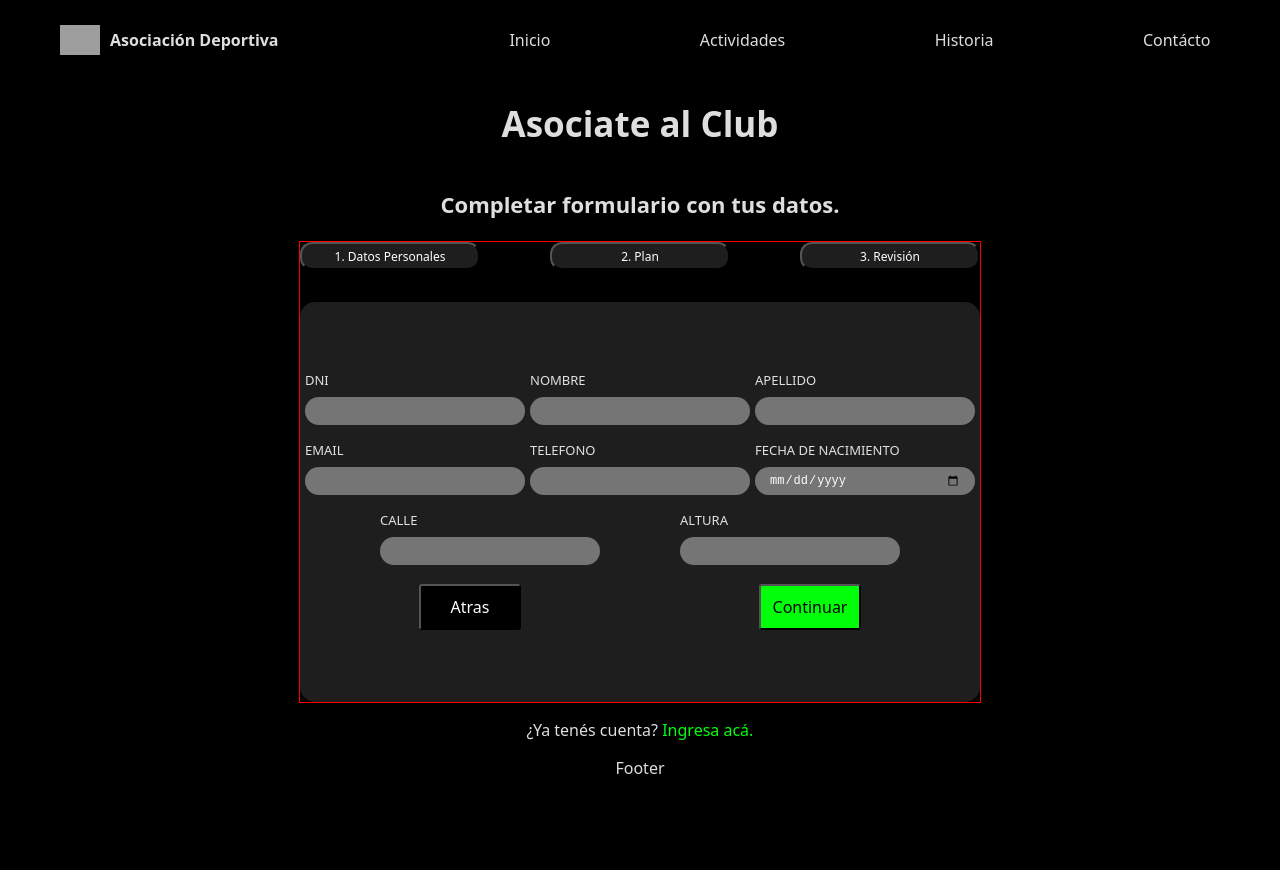
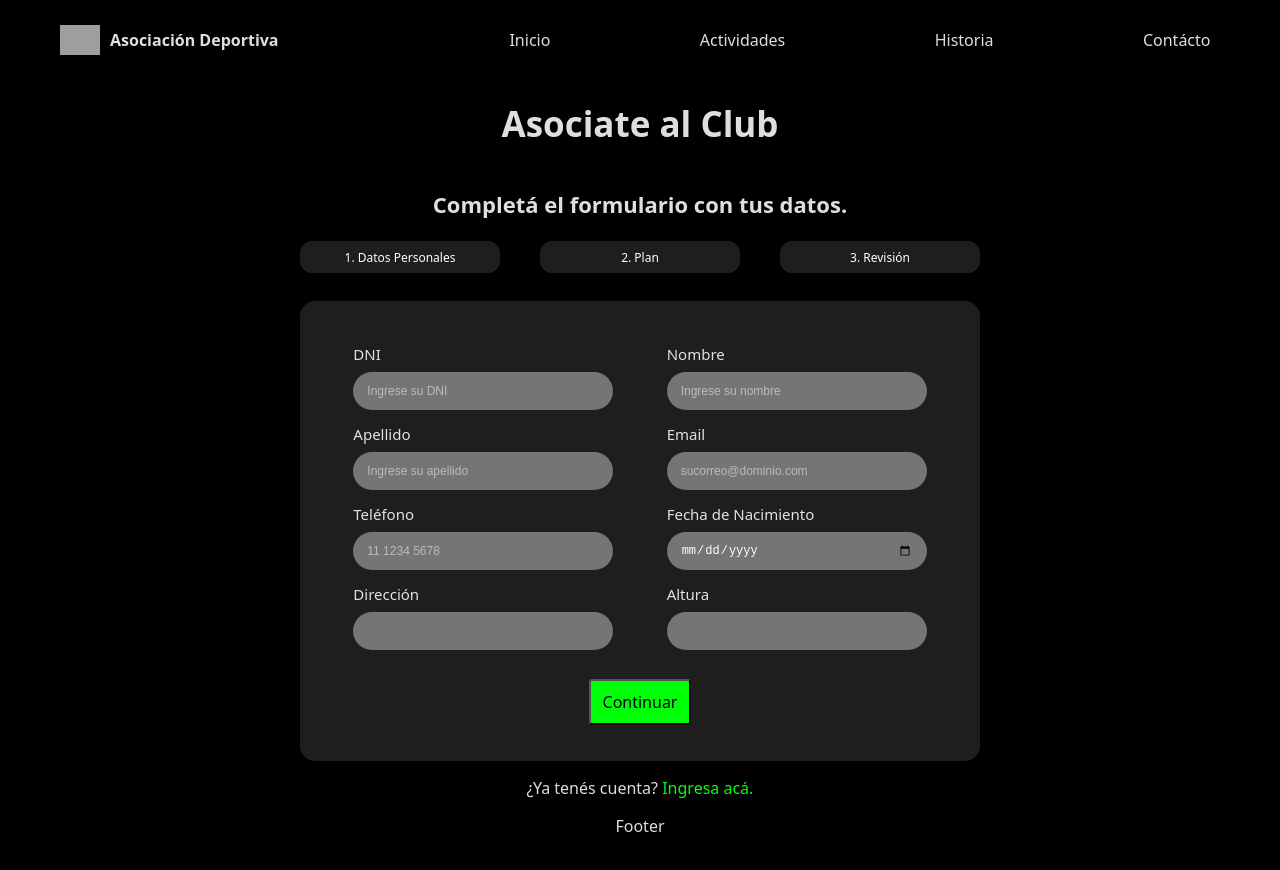
Before and after one commit to JuanPabloRomero00/SAD, a React (Vite) app in the folder frontend/: page /signup in a window 1280 px wide. Shown: the top 870 px of the page. Built offline with nearby package versions, Linux system fonts and the light colour scheme; grey boxes are pictures that could not be loaded.

Commit message:
Se agregan pasos al formulario de creacion de cuenta

```diff
--- a/frontend/src/index.css
+++ b/frontend/src/index.css
@@ -10,6 +10,18 @@
   text-rendering: optimizeLegibility;
   -webkit-font-smoothing: antialiased;
   -moz-osx-font-smoothing: grayscale;
+}
+
+/* Chrome, Safari, Edge, Opera */
+input[type=number]::-webkit-inner-spin-button,
+input[type=number]::-webkit-outer-spin-button {
+  -webkit-appearance: none;
+  margin: 0;
+}
+
+/* Firefox */
+input[type=number] {
+  -moz-appearance: textfield;
 }
 
 a {
@@ -80,7 +92,7 @@ button:focus-visible {
   flex-direction: column;
   width: 100%;
   max-width: 680px;
-  border: 1px solid red;
+  min-width: 680px;
 }
 
 .formTitle{
@@ -100,7 +112,7 @@ button:focus-visible {
 
  .formData {
   background-color: #1e1e1e;
-  height: 400px;
+  height: 460px;
   border-radius: 15px;
   display: flex;
   flex-direction: row;
@@ -108,10 +120,11 @@ button:focus-visible {
   justify-content: space-evenly;
   width: 100%;
   align-content: center;
+  min-width: 680px;
 }
 
 .formGroup {
-  height: 70px;
+  height: 80px;
   display: flex;
   flex-direction: column;
   align-items: flex-start;
@@ -119,7 +132,8 @@ button:focus-visible {
 }
 
 .formLabel {
-  font-size: 13px;
+  font-size: 15px;
+  font-weight: 500;
 }
 
 .formButton {
@@ -127,7 +141,8 @@ button:focus-visible {
   justify-content: space-around;
   width: 100%;
   height: 68px;
-  align-items: center;
+  align-items: flex-end;
+  align-self: flex-end;
 }
 
 .stepButton {
@@ -135,26 +150,37 @@ button:focus-visible {
   font-size: 12px;
   background-color: #1e1e1e;
   text-align: center;
-  width: 180px;
+  width: 200px;
   display: flex;
   justify-content: center;
   align-items: center;
-  height: 28px;
+  height: 32px;
   border-radius: 12px;
+  border: none;
+  outline: none;
+}
+
+.stepButton:focus{
+  outline: none;
+  border: none;
 }
 
 .formInput {
   box-sizing: border-box;
-  height: 28px;
-  max-width: 220px;
+  height: 38px;
+  max-width: 260px;
   padding: 0 14px;
   color: white;
   background-color: #757575;
-  width: 240px;
+  width: 260px;
   border-radius: 25px;
   font-size: 12px;
   outline: none;
   border: none;
+}
+
+.formInput::placeholder {
+  color: #bbbbbb;
 }
 
 .backButton {
--- a/frontend/src/pages/Signup.jsx
+++ b/frontend/src/pages/Signup.jsx
@@ -1,74 +1,140 @@
-import React from 'react'
+import React, { useState } from 'react'
 import TextField from '@mui/material/TextField';
 import Box from '@mui/material/Box';
 import { Form, Link } from 'react-router-dom';
 
+const Step1 = () => {
+  const [dni, setDni] = useState("");
+
+  const preventArrows = (e) => {
+    if (e.key === "ArrowUp" || e.key === "ArrowDown") {
+      e.preventDefault();
+    }
+  };
+
+  return (
+    <>
+      <div className='formGroup'>
+        <label className='formLabel' htmlFor='dni'>DNI</label>
+        <input id='dni' className='formInput' type='number' value={dni} placeholder='Ingrese su DNI'
+          onChange={(e) => setDni(e.target.value)}
+          onKeyDown={preventArrows}
+        />
+      </div>
+      <div className='formGroup'>
+        <label className='formLabel' htmlFor='nombre'>Nombre</label>
+        <input id='nombre' className='formInput' placeholder='Ingrese su nombre' type='text' />
+      </div>
+      <div className='formGroup'>
+        <label className='formLabel' htmlFor='apellido'>Apellido</label>
+        <input id='apellido' className='formInput' placeholder='Ingrese su apellido' type='text' />
+      </div>
+      <div className='formGroup'>
+        <label className='formLabel' htmlFor='email'>Email</label>
+        <input id='email' className='formInput' placeholder='sucorreo@dominio.com' type='email' />
+      </div>
+      <div className='formGroup'>
+        <label className='formLabel' htmlFor='telefono'>Teléfono</label>
+        <input id='telefono' className='formInput' placeholder='11 1234 5678' maxLength="15" type='tel' onKeyDown={preventArrows} />
+      </div>
+      <div className='formGroup'>
+        <label className='formLabel' htmlFor='fechaNacimiento'>Fecha de Nacimiento</label>
+        <input id='fechaNacimiento' className='formInput' type='date' />
+      </div>
+      <div className='formGroup'>
+        <label className='formLabel' htmlFor='direccion'>Dirección</label>
+        <input id='direccion' className='formInput' type='text' />
+      </div>
+      <div className='formGroup'>
+        <label className='formLabel' htmlFor='altura'>Altura</label>
+        <input id='altura' className='formInput' type='number' onKeyDown={preventArrows} />
+      </div>
+    </>
+  );
+};
+
+const Step2 = () => {
+  return (
+    <div>
+      <h3 className='subTitle'>Elegí tu plan ideal</h3>
+      <div className='formGroup'>
+        <label className='formLabel' htmlFor='plan'>Tipo de Plan</label>
+        <select id='plan' className='formInput'>
+          <option value="">Seleccione un plan</option>
+          <option value="basico">Plan Básico - $5000/mes</option>
+          <option value="completo">Plan Completo - $8000/mes</option>
+          <option value="premium">Plan Premium - $12000/mes</option>
+        </select>
+      </div>
+    </div>
+  );
+};
+
+// --- PASO 3: REVISIÓN (EJEMPLO) ---
+const Step3 = () => {
+  return (
+    <div>
+      <h3 className='subTitle'>Revisá tus datos</h3>
+      <p>Por favor, confirmá que toda la información ingresada sea correcta antes de finalizar.</p>
+      {/* Aquí podrías mostrar un resumen de los datos del estado global */}
+    </div>
+  );
+};
 
 
+// --- COMPONENTE PRINCIPAL ---
 function Signup() {
+  const [step, setStep] = useState(1);
+
+  const nextStep = () => {
+    if (step < 3) {
+      setStep(step + 1);
+    } else {
+      // Aquí iría la lógica para enviar el formulario
+      alert("¡Asociación completada con éxito!");
+    }
+  };
+
+  const prevStep = () => {
+    if (step > 1) {
+      setStep(step - 1);
+    }
+  };
+
+  const goToStep = (stepNumber) => {
+    setStep(stepNumber);
+  };
+
   return (
     <>
       <h2 className='formTitle'>Asociate al Club</h2>
-      <h3 className='subTitle'>Completar formulario con tus datos.</h3>
+      <h3 className='subTitle'>Completá el formulario con tus datos.</h3>
 
       <div className='formContainer'>
         <div className='formStep'>
-          <button className='stepButton'>1. Datos Personales</button>
-          <button className='stepButton'>2. Plan</button>
-          <button className='stepButton'>3. Revisión</button>
+          <button className={`stepButton ${step === 1 ? 'active' : ''}`} onClick={() => goToStep(1)}>1. Datos Personales</button>
+          <button className={`stepButton ${step === 2 ? 'active' : ''}`} onClick={() => goToStep(2)}>2. Plan</button>
+          <button className={`stepButton ${step === 3 ? 'active' : ''}`} onClick={() => goToStep(3)}>3. Revisión</button>
         </div>
+
         <div className='formData'>
-          <div className='formGroup'>
-            <label className='formLabel'>DNI</label>
-            <input className='formInput' label="DNI" type='number' />
-          </div>
-
-          <div className='formGroup'>
-            <label className='formLabel'>NOMBRE</label>
-            <input className='formInput' label="Nombre" type='text' />
-          </div>
-
-          <div className='formGroup'>
-            <label className='formLabel'>APELLIDO</label>
-            <input className='formInput' label="Apellido" type='text' />
-          </div>
-
-          <div className='formGroup'>
-            <label className='formLabel'>EMAIL</label>
-            <input className='formInput' label="Email" type='email' />
-          </div>
-
-          <div className='formGroup'>
-            <label className='formLabel'>TELEFONO</label>
-            <input className='formInput' label="Telefono" type='number' />
-          </div>
-
-          <div className='formGroup'>
-            <label className='formLabel'>FECHA DE NACIMIENTO</label>
-            <input className='formInput' label="FechaNacimiento" type='date' />
-          </div>
-
-          <div className='formGroup'>
-            <label className='formLabel'>CALLE</label>
-            <input className='formInput' label="Calle" type='text' />
-          </div>
-
-          <div className='formGroup'>
-            <label className='formLabel'>ALTURA</label>
-            <input className='formInput' label="Altura" type='number' />
-          </div>
+          {step === 1 && <Step1 />}
+          {step === 2 && <Step2 />}
+          {step === 3 && <Step3 />}
 
           <div className='formButton'>
-            <button className='backButton'>Atras</button>
-            <button className='nextButton'>Continuar</button>
+            {step > 1 && (
+              <button className='backButton' onClick={prevStep}>Atras</button>
+            )}
+            <button className='nextButton' onClick={nextStep}>
+              {step === 3 ? 'Finalizar' : 'Continuar'}
+            </button>
           </div>
         </div>
       </div>
-      <p className='formReturn'> ¿Ya tenés cuenta? <Link className='toLogin'> Ingresa acá. </Link></p>
-
+      <p className='formReturn'> ¿Ya tenés cuenta? <Link to="/login" className='toLogin'> Ingresa acá. </Link></p>
     </>
-
-  )
+  );
 }
 
-export default Signup
+export default Signup;
```
